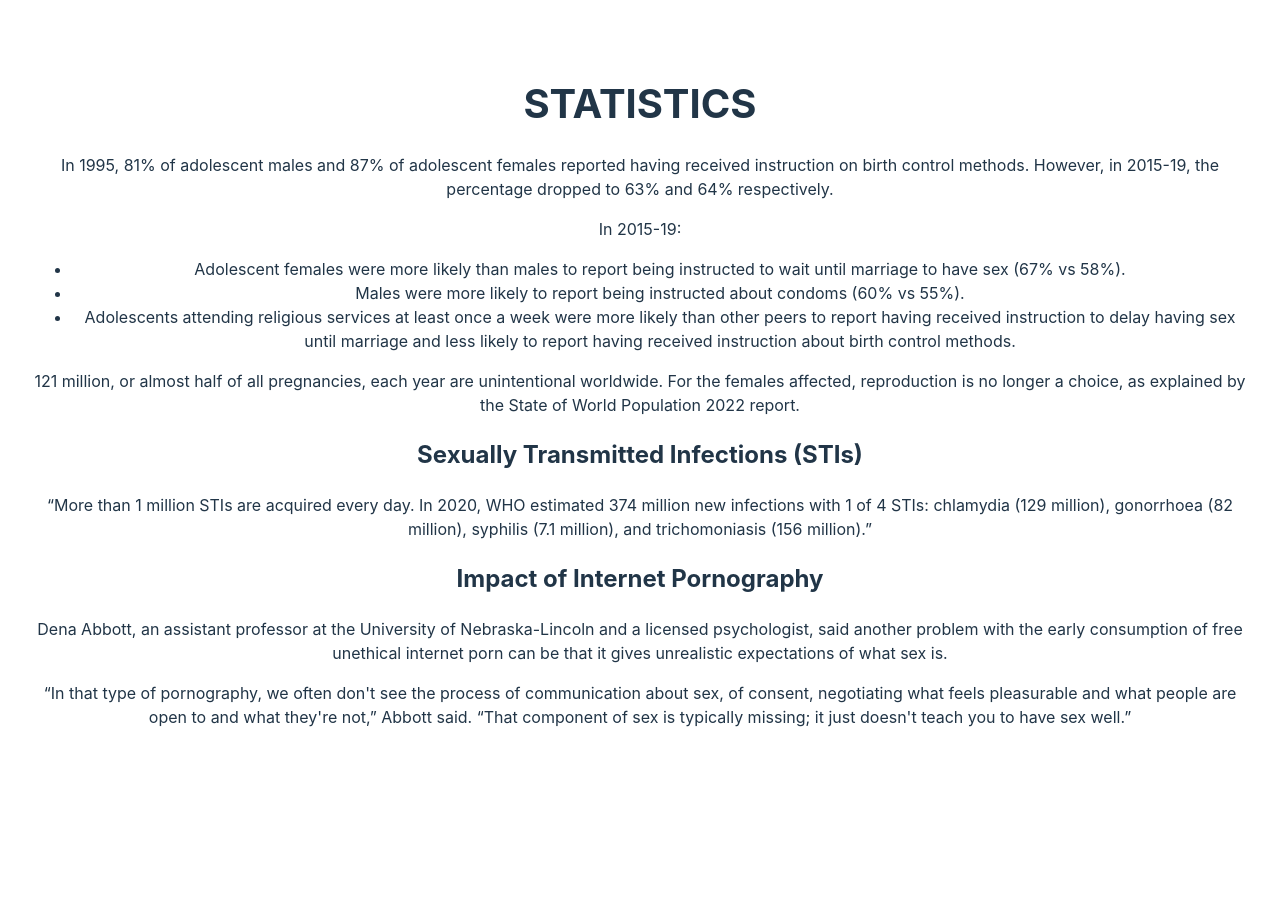
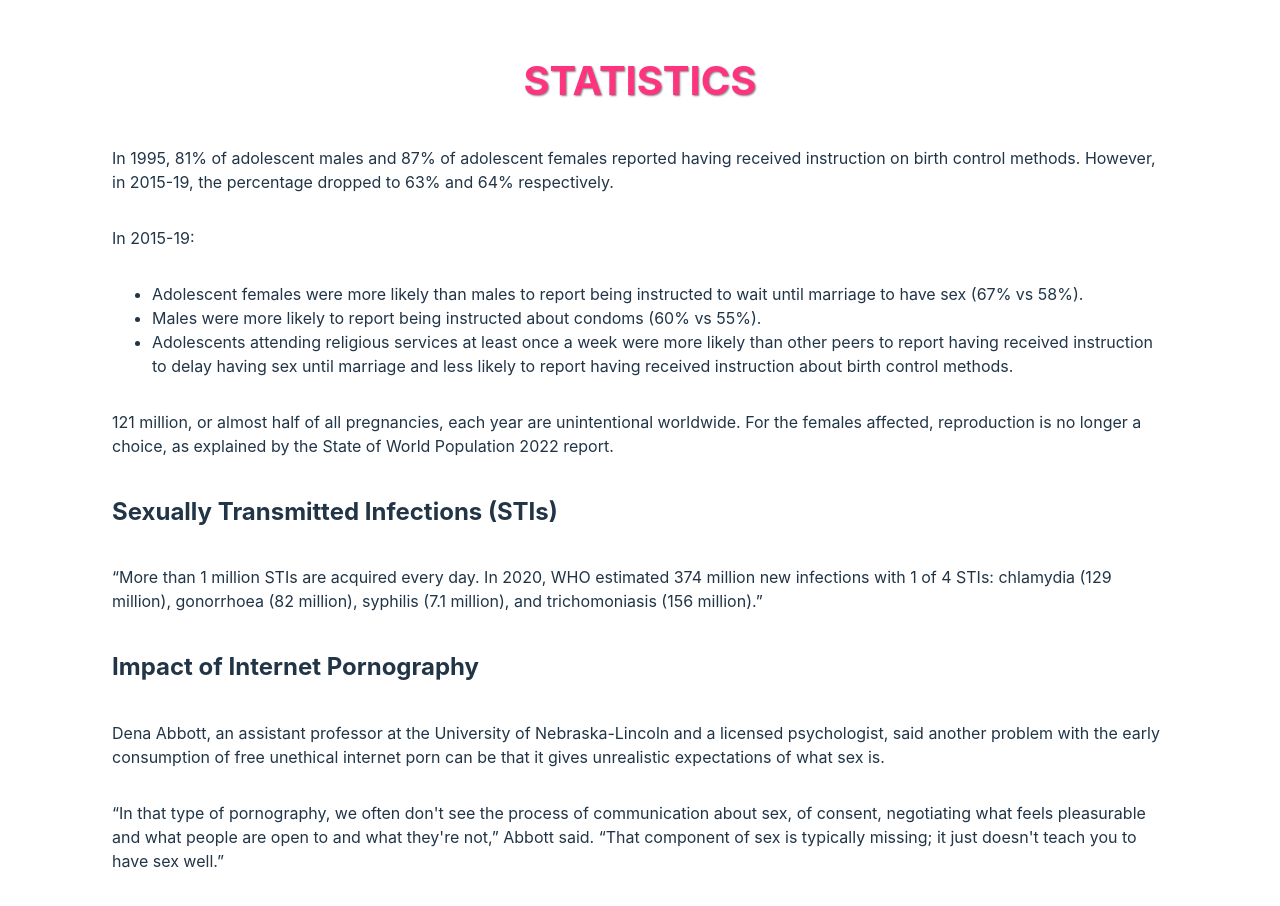
Before and after one commit to qngyn/technica, a React (Vite) app in the folder client/: page /stats in a window 1280 px wide. Shown: the top 906 px of the page. Before the commit the page ends 800 px from the top, so only its background shows below. Built offline with nearby package versions, Linux system fonts and the light colour scheme.

Commit message:
styling stat and intro page

```diff
--- a/client/src/index.css
+++ b/client/src/index.css
@@ -8,8 +8,6 @@
   color-scheme: light dark;
   color: black;
   background-color: #FAF9F6;
-
-  overflow: hidden;
   margin: 0;
 
   font-synthesis: none;
@@ -212,3 +210,21 @@ button {
   color: rgba(254, 52, 126, 1) !important;
   text-decoration: none;
 }
+
+.stat-container{
+  overflow-y: scroll;
+}
+
+.stat-body {
+  display: flex;
+  flex-direction: column;
+  text-align: left;
+  padding: 0 5em;
+}
+
+.card-container {
+  text-align: left;
+  padding: 1em;
+  margin: 1em;
+
+}
--- a/client/src/pages/Introduction.jsx
+++ b/client/src/pages/Introduction.jsx
@@ -10,7 +10,7 @@ const Introduction = () => {
     return (
         <div className="container">
             <div className="headliner-container">
-                <h1 className="headliner"> INTRODUCTION TO SEX EDUCATION </h1>
+                <h1 className="container-headliner"> INTRODUCTION TO SEX EDUCATION </h1>
             </div>
             <div className="content-container">
                 {cards}
--- a/client/src/pages/Stats.jsx
+++ b/client/src/pages/Stats.jsx
@@ -1,8 +1,10 @@
 const Stats = () => {
         return (
-            <div className="container">
+            <div className="stat-container">
                     <div>
-                <h1> STATISTICS</h1>
+                        <h1 className="container-headliner"> STATISTICS</h1>
+                    </div>
+                    <div className="stat-body">
                         <p>In 1995, 81% of adolescent males and 87% of adolescent females reported having received instruction on birth control methods. However, in 2015-19, the percentage dropped to 63% and 64% respectively.</p>
                         <p>In 2015-19:</p>
                         <ul>
@@ -17,6 +19,7 @@ const Stats = () => {
                         <p>Dena Abbott, an assistant professor at the University of Nebraska-Lincoln and a licensed psychologist, said another problem with the early consumption of free unethical internet porn can be that it gives unrealistic expectations of what sex is.</p>
                         <p>“In that type of pornography, we often don't see the process of communication about sex, of consent, negotiating what feels pleasurable and what people are open to and what they're not,” Abbott said. “That component of sex is typically missing; it just doesn't teach you to have sex well.”</p>
                     </div>
+
             </div>
         )
         }
```
Lines whose indentation alone changed are shown as unchanged.
